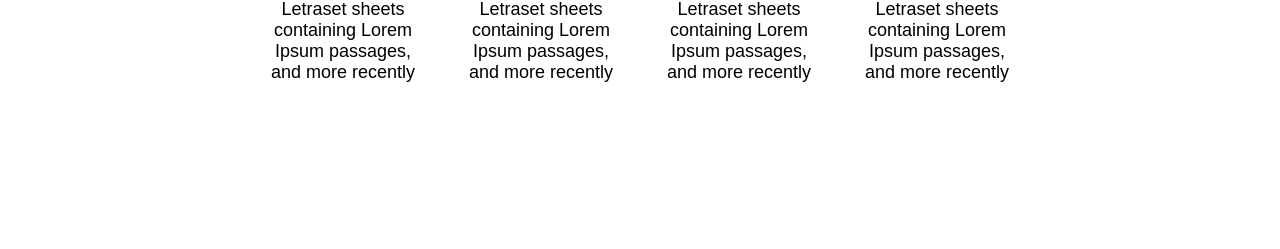
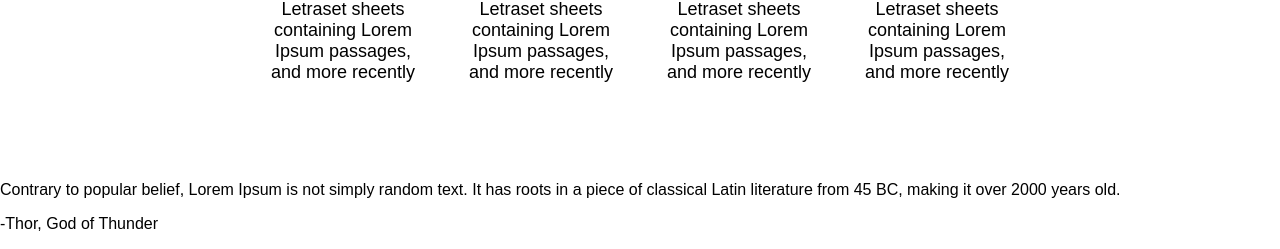
Before and after one commit to Aleksandar456/landing-page, a plain HTML site: page index.html in a window 1280 px wide. Shown: the part 899-1148 px from the top of the page. Before the commit the page ends 1080 px from the top, so only its background shows below. Drawn offline with Linux system fonts and the light colour scheme.

Commit message:
Update about element
Added new paragraph text

```diff
--- a/index.html
+++ b/index.html
@@ -60,8 +60,10 @@
         </div>
     </div>
     <div class="about">
-        <p></p>
-        <p></p>
+        <p>Contrary to popular belief, Lorem Ipsum is not simply random text.
+            It has roots in a piece of classical Latin literature from 45 BC,
+             making it over 2000 years old.</p>
+        <p>-Thor, God of Thunder</p>
     </div>
 </body>
 </html>
```
